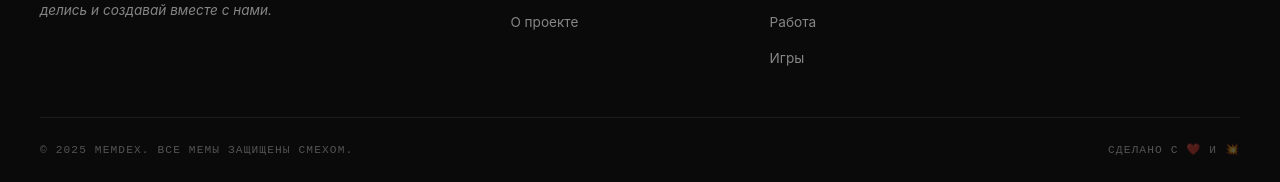
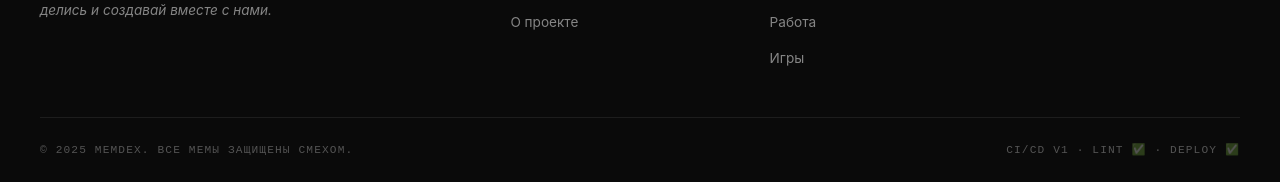
Before and after one commit to akirpa34-code/Slastyona, a website: page index.html in a window 1280 px wide. Shown: the part 5366-5548 px from the top of the page. Drawn offline with Linux system fonts and the light colour scheme.

Commit message:
Update footer text to include CI/CD status

```diff
--- a/index.html
+++ b/index.html
@@ -512,7 +512,7 @@
 
       <div class="footer-bottom">
         <span>© 2025 Memdex. Все мемы защищены смехом.</span>
-        <span>Сделано с ❤️ и 💥</span>
+        <span>CI/CD v1 · lint ✅ · deploy ✅</span>
       </div>
     </div>
   </footer>
```
